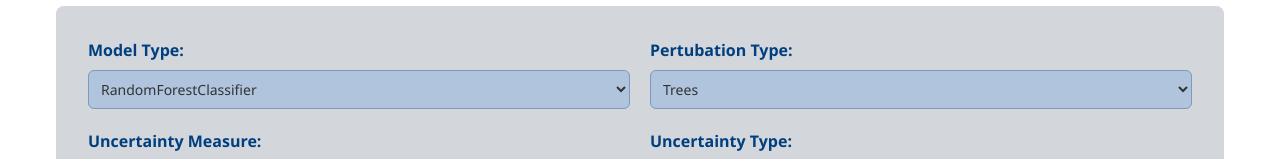
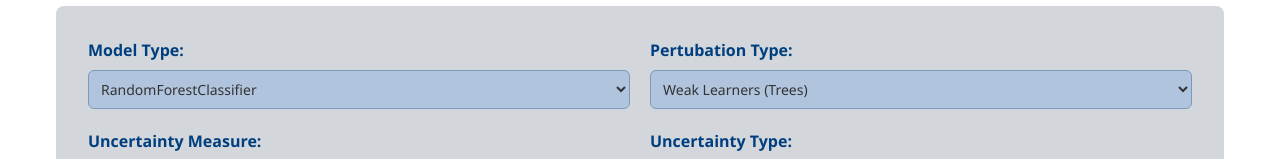
Before and after one commit to who-is-kenny/Uncertainty_playground, a React (Vite) app in the folder PDL_playground/: page / in a window 1280 px wide. Shown: the part 314-473 px from the top of the page. Built offline with nearby package versions, Linux system fonts and the light colour scheme.

Commit message:
changed the name of the pertubation types

```diff
--- a/PDL_playground/src/App.jsx
+++ b/PDL_playground/src/App.jsx
@@ -336,15 +336,15 @@ function App() {
               value="Trees"
               disabled={modelName === "PDL(DecisionTreeClassifier)" || modelName === "PDL(MLPClassifier)"} // Disable for certain models
             >
-              Trees
+              Weak Learners (Trees)
             </option>
             <option
               value="Trees-Anchors"
               disabled={modelName === "PDL(DecisionTreeClassifier)" || modelName === "PDL(MLPClassifier)"} // Disable for certain models
             >
-              Trees-Anchors
+              PDC Anchors and Weak Learners (Trees)
             </option>
-            <option value="Anchors">Anchors</option>
+            <option value="Anchors">PDC Anchors</option>
           </select>
         </div>
 
```
